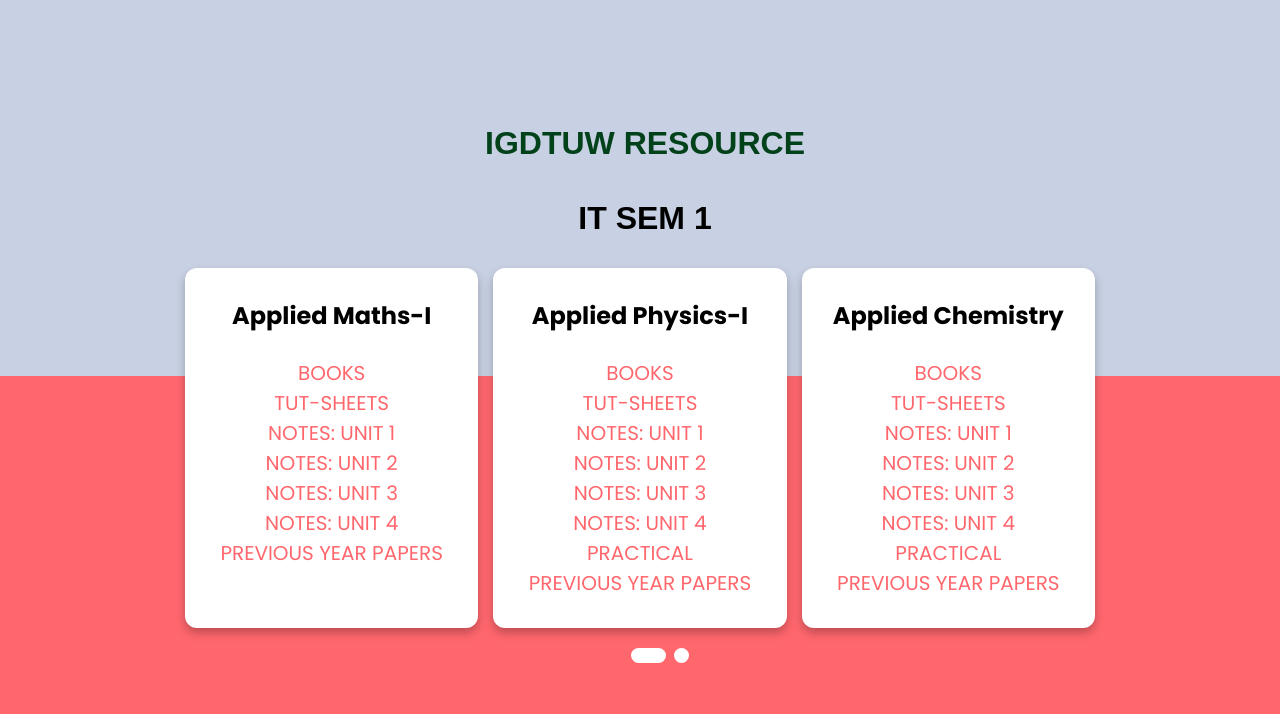
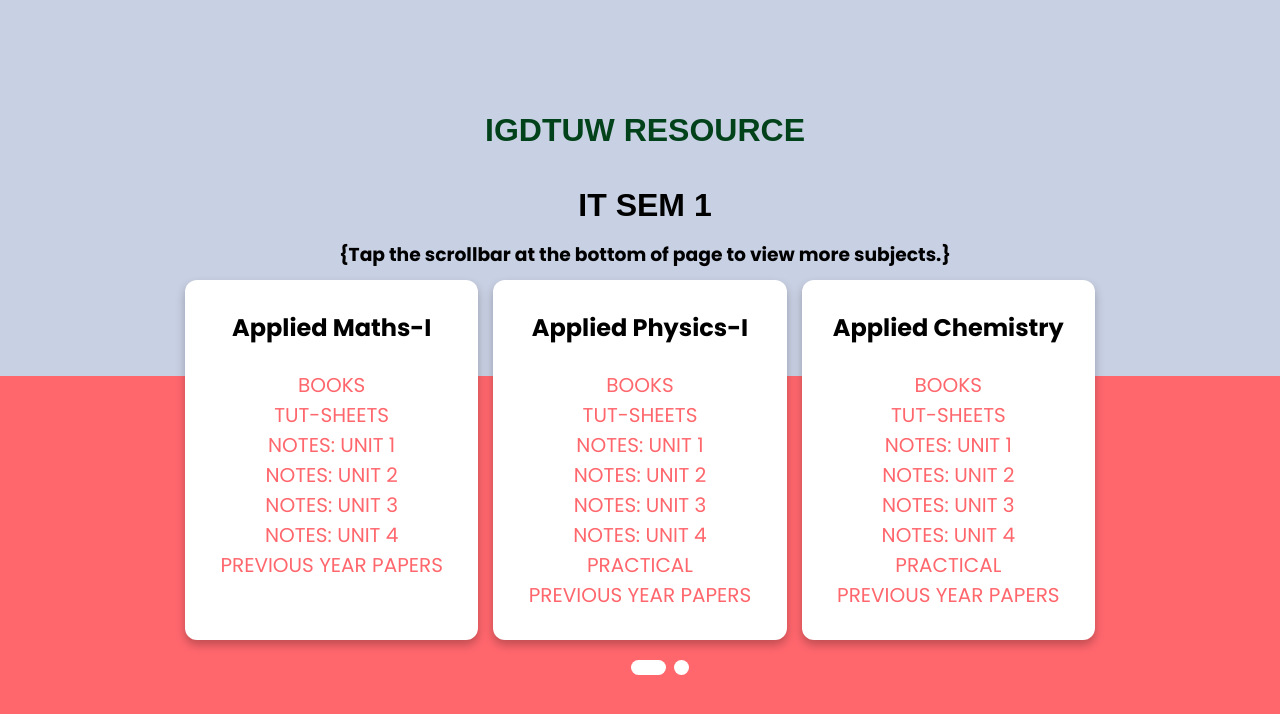
Before and after one commit to Igdtuwresource/a, a plain HTML site: page index.html in a window 1280 px wide. Drawn offline with Linux system fonts and the light colour scheme.

Commit message:
Update index.html

```diff
--- a/index.html
+++ b/index.html
@@ -13,7 +13,8 @@
 <body>
   <div class="container">
     <h1 class="o">IGDTUW RESOURCE</h1><BR>
-        <h1 class="b">IT SEM 1</h1><br>
+        <h1 class="b">IT SEM 1</h1>
+<h3 class="b"><p>{Tap the scrollbar at the bottom of page to view more subjects.}</p></h3>
     <input type="radio" name="dot" id="one">
     <input type="radio" name="dot" id="two">
     <div class="main-card">
```
